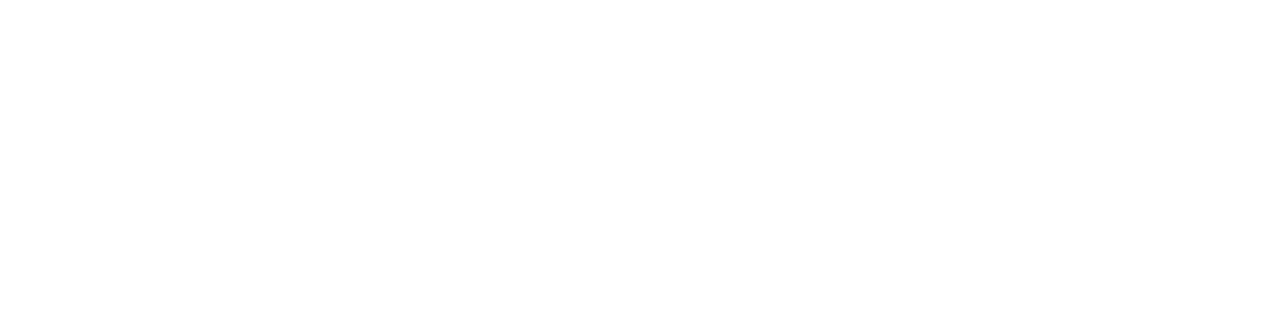
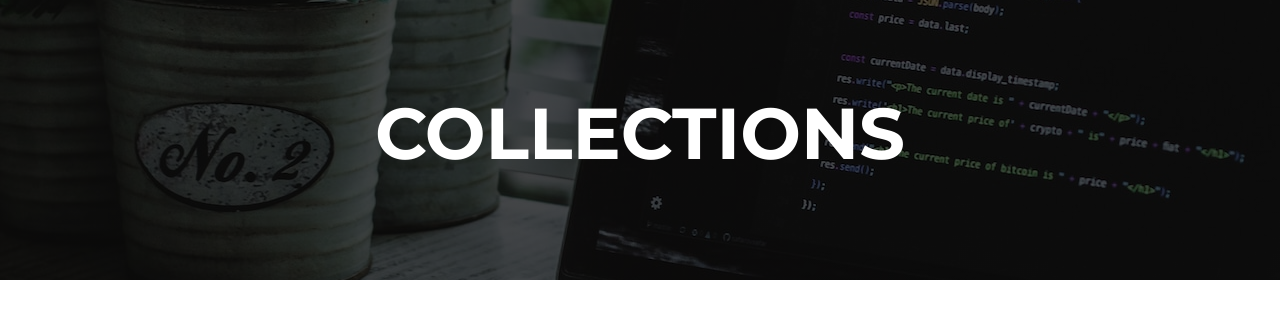
Before and after one commit to stolenfallen1/InternshipBlog, a React (Vite) app: page /Collections in a window 1280 px wide. Before the commit this address had no page. Shown: the top 318 px of the page. Built offline with nearby package versions, Linux system fonts and the light colour scheme.

Commit message:
Collection section progress

```diff
--- a/src/App.tsx
+++ b/src/App.tsx
@@ -5,6 +5,7 @@
 import { BrowserRouter, Routes, Route } from 'react-router-dom'
 import Hero from './Views/Hero'
 import Home from './Views/Home'
+import Collections from './Views/Collections'
 
 function App() {
 
@@ -14,6 +15,7 @@
         <Routes>
           <Route path='/' element={ <Hero />}/>
           <Route path='/Home' element={ <Home/> }/>
+          <Route path='/Collections' element={ <Collections/> }/>
         </Routes>
       </BrowserRouter>
     </div>
--- /dev/null
+++ b/src/Views/Collections.tsx
@@ -0,0 +1,22 @@
+import { useState } from "react";
+import '../styles/Collection.css'
+import Navbar from "../components/Navbar";
+import CollectionHeader from '../components/CollectionHeader'
+
+const Collections = () => {
+    const [isDarkMode, setIsDarkMdoe] = useState(false)
+
+    const toggleTheme = () => {
+        setIsDarkMdoe(prevState => !prevState);
+    };
+
+    return (
+        <>
+        <main className="view-collection">
+            <CollectionHeader/>
+        </main>
+        </>
+    )
+}
+
+export default Collections
--- /dev/null
+++ b/src/components/CollectionHeader.tsx
@@ -0,0 +1,13 @@
+import '../styles/Collection.css'
+
+const CollectionHeader = () => {
+    return (
+        <div className="collection-container">
+            <div className="collection-header">
+                <h1 className="collection-title">COLLECTIONS</h1>
+            </div>
+        </div>
+    )
+}
+
+export default CollectionHeader
--- /dev/null
+++ b/src/styles/Collection.css
@@ -0,0 +1,47 @@
+/* View Collection
+    Transition Effects
+*/
+.view-collection {
+    position: absolute;
+    top: 0;
+    top: -100%;
+    width: 100%;
+    height: 100%;
+    animation-name: slide-in;
+    animation-duration: 0.5s;
+    animation-timing-function: ease-in-out;
+    animation-fill-mode: forwards;
+}
+
+@keyframes slide-in {
+    from {
+        top: -100%;
+    }
+
+    to {
+        top: 0;
+    }
+}
+
+/* Collection Header */
+
+.collection-container {
+    height: 100vh;
+}
+
+.collection-header {
+    background: linear-gradient(rgba(0, 0, 0, 0.7), rgba(0, 0, 0, 0.7)), url("../assets/hero/medium.jpg") no-repeat center;
+    height: 35vh;
+    display: flex;
+    flex-direction: column;
+    justify-content: center;
+    align-items: center;
+}
+
+.collection-title {
+    font-size: 4.5rem;
+    color: #fff;
+    margin-bottom: 15px;
+}
+
+/* Collection Content */
```
Also changed, not shown: src/components/CollectionContent.tsx (added, +9 -0 lines).
